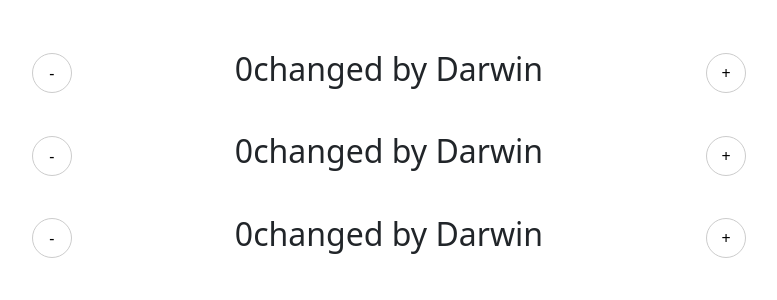
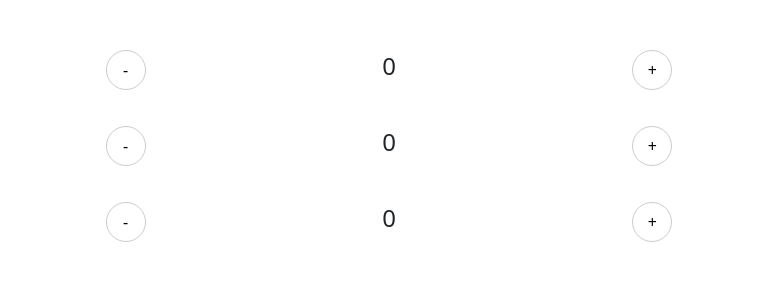
Before and after one commit to dadaisthelimit/React-Demo, a React (Create React App) app: page / in a window 1280 px wide. Shown: the top 300 px of the page, without its empty margins (251-1028 px from the left). Built offline with nearby package versions, Linux system fonts and the light colour scheme.

Commit message:
Changed line 20 from h1 to h4

```diff
--- a/src/components/CounterCard/CounterCard.js
+++ b/src/components/CounterCard/CounterCard.js
@@ -17,7 +17,7 @@ const CounterCard = () => {
 	return (
 		<div className="counter-card">
 			<button className="counter-card__button" onClick={() => {decrement()}}>-</button>
-			<h2>{count}changed by Darwin</h2>
+			<h4>{count}</h4>
 			<button className="counter-card__button" onClick={() => {increment()}}>+</button>
 		</div>
 	);
```
